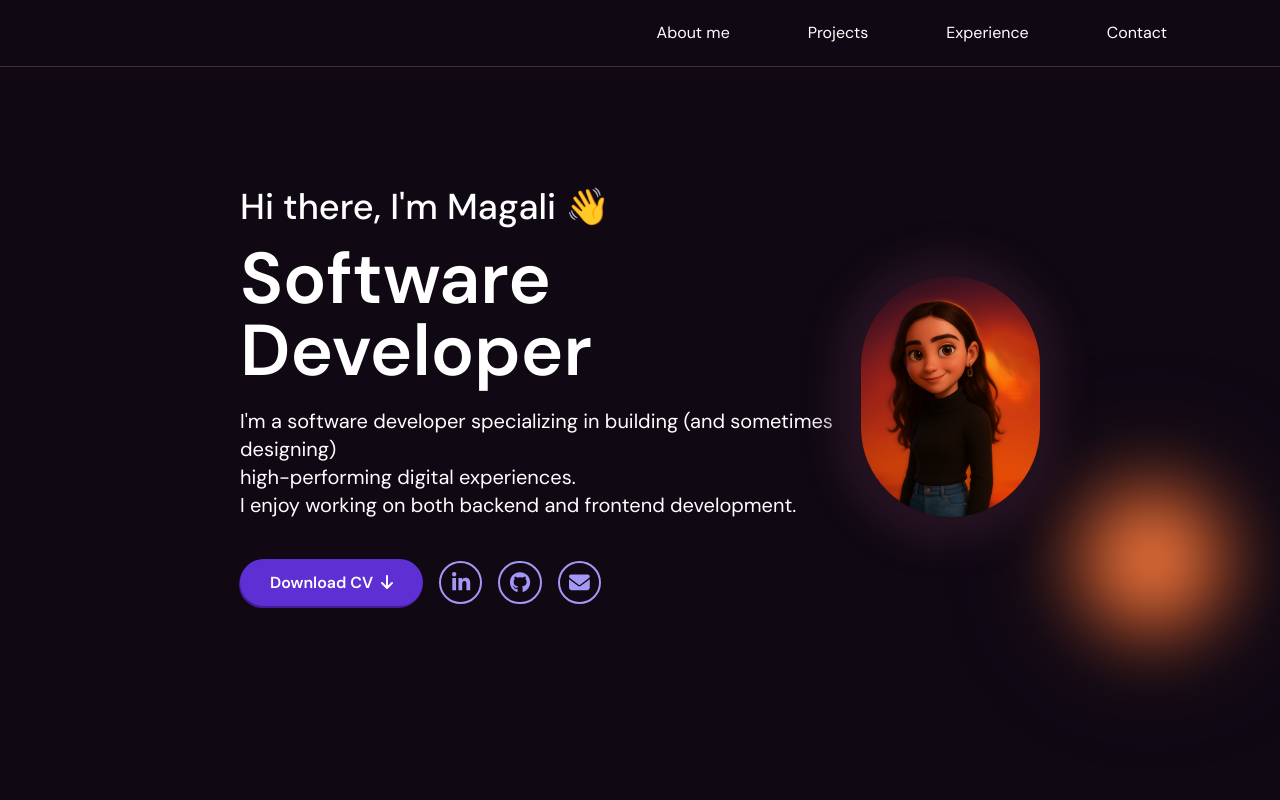
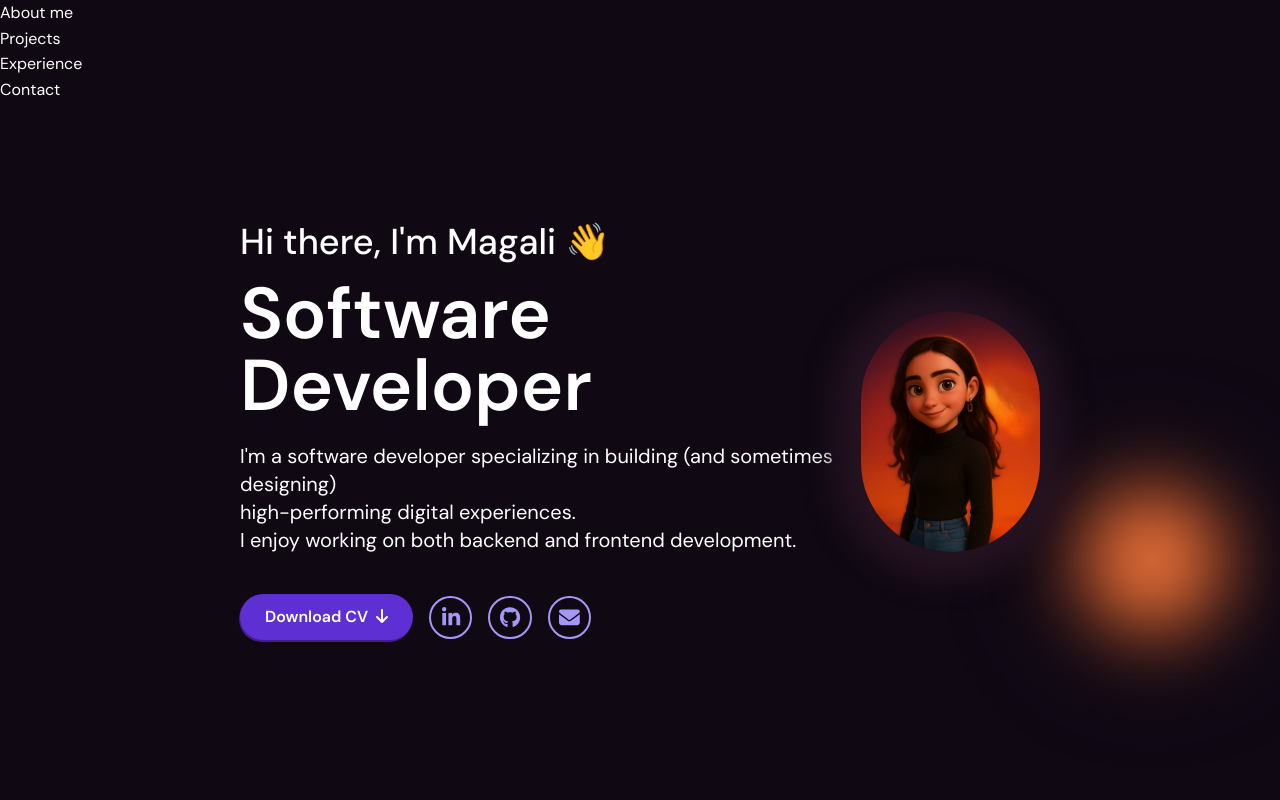
Before and after one commit to magalimou/magalimou.github.io, a React (Vite) app: page / in a window 1280 px wide. Shown: the top 800 px of the page. Built offline with nearby package versions, Linux system fonts and the light colour scheme.

Commit message:
fix: remove header class

```diff
--- a/src/styles/global.css
+++ b/src/styles/global.css
@@ -24,40 +24,15 @@ body {
     width: 100vw
 }
 
-/*Header*/
-.header {
-    display: flex;
-    justify-content: space-between;
-    align-items: center;
-    padding: 20px 50px;
-    background-color: var(--background-color-dark);
-    border-bottom: solid 1px #392E39;
-    width: 100%;
-    top:0;
-    left: 0;
-    nav{
-        width: 100%;
-        ul{
-            display: flex;
-            list-style: none;
-            justify-content: flex-end;
-            align-items: center;
-            li{
-                margin-right: 3rem;
-                a{
-                    text-decoration: none;
-                    color: var(--text-color-dark);
-                    font-size: 1rem;
-                    padding: 5px 15px;
-                    border-radius: 10px;
-                    &:hover{
-                        background-color: #2f1b3a;
-                    }
-                }
-            }
-        }
-    }
-}
+@keyframes fade-in {
+    from { opacity: 0; transform: translateY(-4px); }
+    to { opacity: 1; transform: translateY(0); }
+  }
+
+  .animate-fade-in {
+    animation: fade-in 0.3s ease-out;
+  }
+
 
 /*Buttons*/
 
@@ -66,7 +41,7 @@ body {
     color: var(--text-color-dark);
     font-weight: 600;
     font-size: 1rem;
-    padding: 11px 30px;
+    padding: 10px 25px;
     border-radius: 24px;
     border: none;
     stroke: var(--primary-purple-color);
@@ -129,8 +104,30 @@ body {
     height: 20vw;
     border-radius: 50%;
     background: radial-gradient(circle farthest-corner at center center,
-      #f2793d 25%, #e96423 14%, #cf5828 23%, #100914 57%);
+      #f2793d 25%, #e96423 18%, #cf5828 23%, #100914 57%);
     filter: blur(35px);
+    z-index: -1;
+    overflow: hidden;
+}
+
+.circle-background-purple{
+    position: absolute;
+    transform: translate(-50%, -50%);
+    border-radius: 50%;
+    background: radial-gradient(circle farthest-corner at center center,
+      #5d2fd2de 27%, #5E2FD2 20%, #673cd2 37%, #100914 49%);
+    filter: blur(60px);
+    z-index: -1;
+    overflow: hidden;
+}
+
+.circle-background-orange{
+    position: absolute;
+    transform: translate(-50%, -50%);
+    border-radius: 50%;
+    background: radial-gradient(circle farthest-corner at center center,
+    #ED6622 100%, #e96423 100%, #cf5828 100%, #100914 57%);
+    filter: blur(60px);
     z-index: -1;
     overflow: hidden;
 }
```
